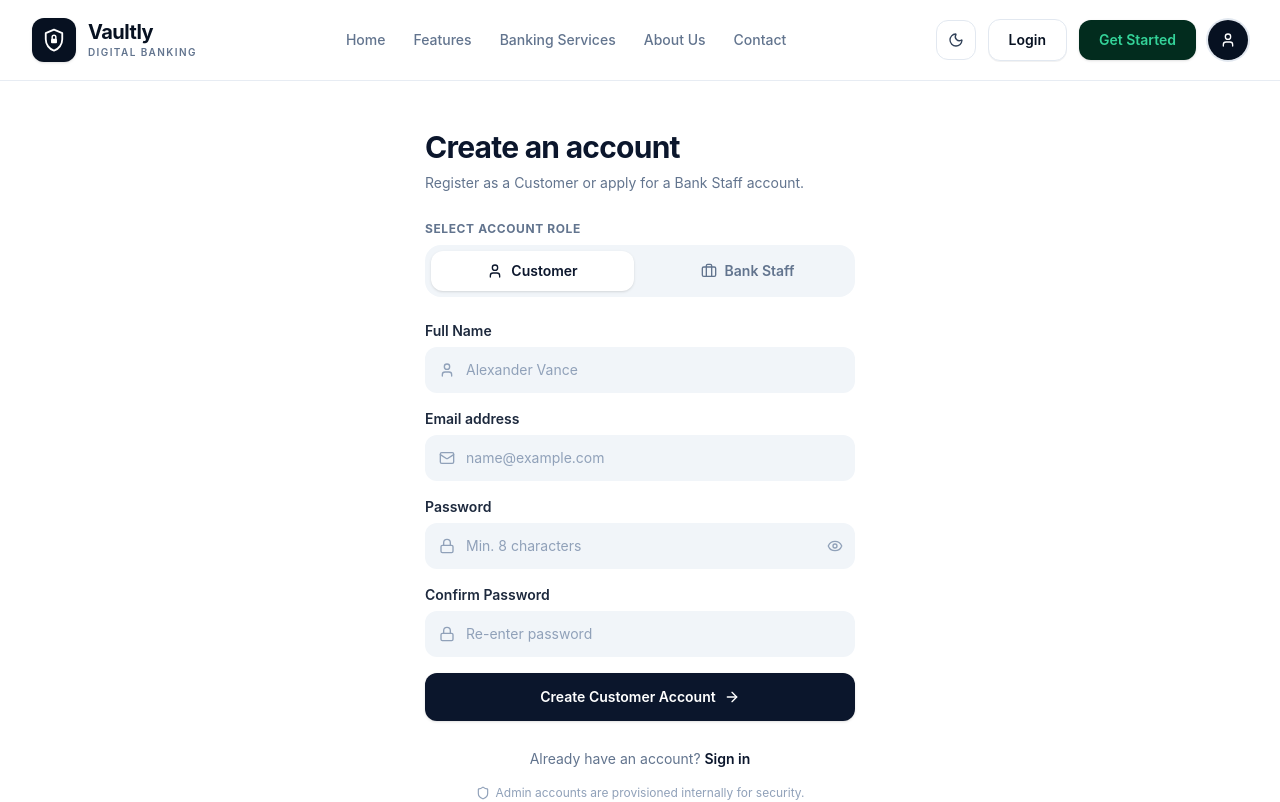
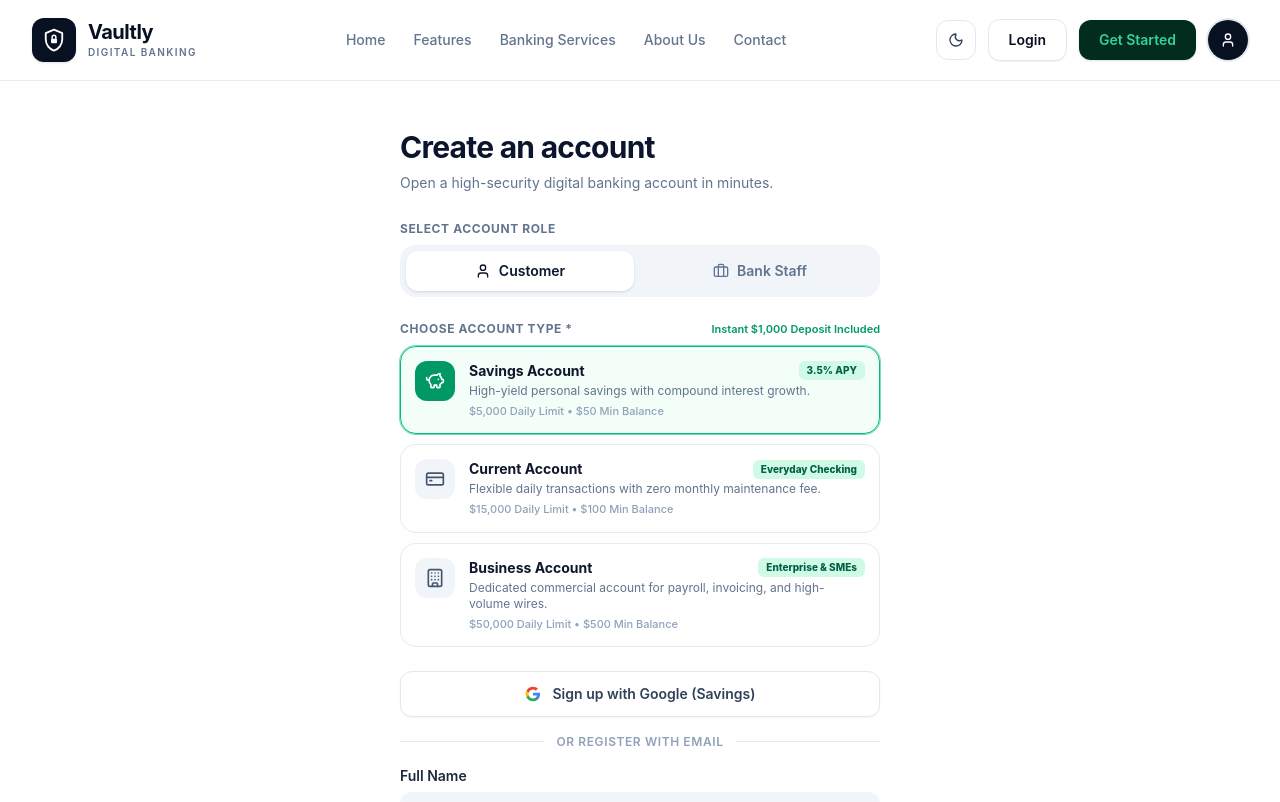
Before and after one commit to rifadhossainrabbi/digital-banking-system-client-side, a Next.js app: page /register in a window 1280 px wide. Shown: the top 802 px of the page. Built offline with nearby package versions, Linux system fonts and the light colour scheme; no server answers.

Commit message:
feat(auth): add account type selection on registration and Google OAuth support

```diff
--- a/src/app/api/auth/register/route.ts
+++ b/src/app/api/auth/register/route.ts
@@ -5,10 +5,12 @@ import { getDatabase } from '@/lib/db';
 export async function POST(req: Request) {
   try {
     const body = await req.json();
-    const { role, fullName, name, email, password } = body;
+    const { role, fullName, name, email, password, accountType = 'Savings Account' } = body;
 
     const userName = (fullName || name || '').trim();
     const trimmedEmail = (email || '').trim().toLowerCase();
+    const validAccountTypes = ['Savings Account', 'Current Account', 'Business Account'];
+    const chosenAccountType = validAccountTypes.includes(accountType) ? accountType : 'Savings Account';
 
     // 1. Basic validation (Only Name, Email, Password, Role)
     if (!userName || !trimmedEmail || !password) {
@@ -56,6 +58,7 @@ export async function POST(req: Request) {
         image: null,
         password: hashedPassword,
         role: 'Customer',
+        accountType: chosenAccountType,
         status: 'Active',
         createdAt: now,
         updatedAt: now,
@@ -65,18 +68,23 @@ export async function POST(req: Request) {
       const accountNumber =
         '10' + Math.floor(10000000 + Math.random() * 90000000);
 
-      // Create initial Savings Account with $1,000 welcome opening deposit
+      const limits =
+        chosenAccountType === 'Business Account'
+          ? { dailyLimit: 50000, maxSingleTransaction: 20000, minBalance: 500 }
+          : chosenAccountType === 'Current Account'
+          ? { dailyLimit: 15000, maxSingleTransaction: 5000, minBalance: 100 }
+          : { dailyLimit: 5000, maxSingleTransaction: 2000, minBalance: 50 };
+
+      // Create initial Account with $1,000 welcome opening deposit
       await db.collection('bank_accounts').insertOne({
         userId: userResult.insertedId.toString(),
         userEmail: trimmedEmail,
         userName,
         accountNumber,
-        accountType: 'Savings Account',
+        accountType: chosenAccountType,
         balance: 1000.0,
         status: 'Active',
-        dailyLimit: 5000,
-        maxSingleTransaction: 2000,
-        minBalance: 50,
+        ...limits,
         createdAt: now,
         updatedAt: now,
       });
--- a/src/app/register/page.tsx
+++ b/src/app/register/page.tsx
@@ -2,6 +2,7 @@
 
 import React, { useState } from 'react';
 import Link from 'next/link';
+import { signIn } from 'next-auth/react';
 import {
   User,
   Mail,
@@ -14,12 +15,52 @@ import {
   Clock,
   CheckCircle2,
   AlertCircle,
+  CreditCard,
+  Building,
+  PiggyBank,
+  Loader2,
 } from 'lucide-react';
 
 type RegistrationRole = 'Customer' | 'Bank Staff';
+type AccountType = 'Savings Account' | 'Current Account' | 'Business Account';
+
+const ACCOUNT_TYPES: {
+  id: AccountType;
+  title: string;
+  badge: string;
+  desc: string;
+  limits: string;
+  icon: React.ElementType;
+}[] = [
+  {
+    id: 'Savings Account',
+    title: 'Savings Account',
+    badge: '3.5% APY',
+    desc: 'High-yield personal savings with compound interest growth.',
+    limits: '$5,000 Daily Limit • $50 Min Balance',
+    icon: PiggyBank,
+  },
+  {
+    id: 'Current Account',
+    title: 'Current Account',
+    badge: 'Everyday Checking',
+    desc: 'Flexible daily transactions with zero monthly maintenance fee.',
+    limits: '$15,000 Daily Limit • $100 Min Balance',
+    icon: CreditCard,
+  },
+  {
+    id: 'Business Account',
+    title: 'Business Account',
+    badge: 'Enterprise & SMEs',
+    desc: 'Dedicated commercial account for payroll, invoicing, and high-volume wires.',
+    limits: '$50,000 Daily Limit • $500 Min Balance',
+    icon: Building,
+  },
+];
 
 const RegisterPage = () => {
   const [role, setRole] = useState<RegistrationRole>('Customer');
+  const [accountType, setAccountType] = useState<AccountType>('Savings Account');
   const [fullName, setFullName] = useState('');
   const [email, setEmail] = useState('');
   const [password, setPassword] = useState('');
@@ -27,10 +68,12 @@ const RegisterPage = () => {
 
   const [showPassword, setShowPassword] = useState(false);
   const [isLoading, setIsLoading] = useState(false);
+  const [isGoogleLoading, setIsGoogleLoading] = useState(false);
   const [error, setError] = useState<string | null>(null);
   const [submittedState, setSubmittedState] = useState<{
     role: RegistrationRole;
     email: string;
+    accountType?: AccountType;
   } | null>(null);
 
   const handleSubmit = async (e: React.FormEvent) => {
@@ -59,6 +102,7 @@ const RegisterPage = () => {
         headers: { 'Content-Type': 'application/json' },
         body: JSON.stringify({
           role,
+          accountType: role === 'Customer' ? accountType : undefined,
           fullName: fullName.trim(),
           email: email.trim().toLowerCase(),
           password,
@@ -72,7 +116,11 @@ const RegisterPage = () => {
         return;
       }
 
-      setSubmittedState({ role, email: email.trim().toLowerCase() });
+      setSubmittedState({
+        role,
+        email: email.trim().toLowerCase(),
+        accountType: role === 'Customer' ? accountType : undefined,
+      });
     } catch {
       setError('Registration failed. Please try again.');
     } finally {
@@ -80,13 +128,29 @@ const RegisterPage = () => {
     }
   };
 
-  // সফলভাবে সাবমিট করার পর কনফার্মেশন ভিউ
+  const handleGoogleSignUp = async () => {
+    setError(null);
+    setIsGoogleLoading(true);
+    try {
+      // Store chosen account type in cookie so Google signIn callback applies it
+      document.cookie = `vaultly_account_type=${encodeURIComponent(
+        accountType
+      )}; path=/; max-age=3600; SameSite=Lax`;
+
+      await signIn('google', { callbackUrl: '/dashboard/customer' });
+    } catch {
+      setError('Google Sign Up failed. Please try again.');
+      setIsGoogleLoading(false);
+    }
+  };
+
+  // Submission Confirmation View
   if (submittedState) {
     const isStaff = submittedState.role === 'Bank Staff';
 
     return (
       <section className="flex min-h-[calc(100vh-5rem)] items-center justify-center bg-white px-4 py-12 transition-colors duration-200 dark:bg-slate-950">
-        <div className="w-full max-w-[440px] rounded-3xl border border-slate-200/80 bg-white p-8 text-center shadow-lg dark:border-slate-800 dark:bg-slate-900">
+        <div className="w-full max-w-[460px] rounded-3xl border border-slate-200/80 bg-white p-8 text-center shadow-lg dark:border-slate-800 dark:bg-slate-900">
           <div
             className={`mx-auto flex h-14 w-14 items-center justify-center rounded-2xl ${
               isStaff
@@ -118,11 +182,11 @@ const RegisterPage = () => {
             ) : (
               <>
                 Welcome to Vaultly! Your{' '}
-                <span className="font-semibold text-slate-800 dark:text-slate-200">
-                  Savings Account
+                <span className="font-semibold text-emerald-600 dark:text-emerald-400">
+                  {submittedState.accountType || 'Savings Account'}
                 </span>{' '}
-                is ready. You can now sign in to access your digital banking
-                dashboard.
+                has been provisioned with a $1,000 welcome opening deposit. Sign in
+                to access your customer dashboard.
               </>
             )}
           </p>
@@ -137,7 +201,7 @@ const RegisterPage = () => {
           <div className="mt-7 flex flex-col gap-3">
             <Link
               href="/login"
-              className="flex w-full items-center justify-center gap-2 rounded-xl bg-[#0b162c] py-3 text-sm font-semibold text-white transition hover:bg-[#132240] dark:bg-emerald-500 dark:text-slate-950 dark:hover:bg-emerald-400"
+              className="flex w-full cursor-pointer items-center justify-center gap-2 rounded-xl bg-[#0b162c] py-3 text-sm font-semibold text-white shadow-sm transition-all duration-200 hover:scale-[1.02] hover:bg-[#132240] hover:shadow-md active:scale-[0.98] dark:bg-emerald-500 dark:text-slate-950 dark:hover:bg-emerald-400"
             >
               <span>Go to Sign In</span>
               <ArrowRight className="h-4 w-4" />
@@ -158,18 +222,18 @@ const RegisterPage = () => {
 
   return (
     <section className="flex min-h-[calc(100vh-5rem)] items-center justify-center bg-white px-4 py-12 transition-colors duration-200 dark:bg-slate-950">
-      <div className="w-full max-w-[430px]">
+      <div className="w-full max-w-[480px]">
         {/* Header */}
         <div className="mb-7">
           <h1 className="text-3xl font-bold tracking-tight text-[#0b162c] dark:text-white">
             Create an account
           </h1>
           <p className="mt-2 text-sm text-slate-500 dark:text-slate-400">
-            Register as a Customer or apply for a Bank Staff account.
+            Open a high-security digital banking account in minutes.
           </p>
         </div>
 
-        {/* Role Selector (Only Customer & Bank Staff allowed) */}
+        {/* Role Selector (Customer vs Bank Staff) */}
         <div className="mb-6">
           <label className="mb-2 block text-xs font-bold uppercase tracking-wider text-slate-500 dark:text-slate-400">
             Select Account Role
@@ -181,7 +245,7 @@ const RegisterPage = () => {
                 setRole('Customer');
                 setError(null);
               }}
-              className={`flex items-center justify-center gap-2 rounded-xl py-2.5 text-sm font-semibold transition-all ${
+              className={`flex cursor-pointer items-center justify-center gap-2 rounded-xl py-2.5 text-sm font-semibold transition-all duration-200 hover:scale-[1.01] active:scale-[0.99] ${
                 role === 'Customer'
                   ? 'bg-white text-[#0b162c] shadow-sm dark:bg-slate-800 dark:text-white'
                   : 'text-slate-500 hover:text-slate-800 dark:text-slate-400 dark:hover:text-slate-200'
@@ -197,7 +261,7 @@ const RegisterPage = () => {
                 setRole('Bank Staff');
                 setError(null);
               }}
-              className={`flex items-center justify-center gap-2 rounded-xl py-2.5 text-sm font-semibold transition-all ${
+              className={`flex cursor-pointer items-center justify-center gap-2 rounded-xl py-2.5 text-sm font-semibold transition-all duration-200 hover:scale-[1.01] active:scale-[0.99] ${
                 role === 'Bank Staff'
                   ? 'bg-white text-[#0b162c] shadow-sm dark:bg-slate-800 dark:text-white'
                   : 'text-slate-500 hover:text-slate-800 dark:text-slate-400 dark:hover:text-slate-200'
@@ -209,7 +273,65 @@ const RegisterPage = () => {
           </div>
         </div>
 
-        {/* Admin Approval Notice for Bank Staff */}
+        {/* Account Type Selection (Only for Customer) */}
+        {role === 'Customer' && (
+          <div className="mb-6">
+            <div className="mb-2 flex items-center justify-between">
+              <label className="block text-xs font-bold uppercase tracking-wider text-slate-500 dark:text-slate-400">
+                Choose Account Type *
+              </label>
+              <span className="text-[11px] font-semibold text-emerald-600 dark:text-emerald-400">
+                Instant $1,000 Deposit Included
+              </span>
+            </div>
+            <div className="space-y-2.5">
+              {ACCOUNT_TYPES.map((t) => {
+                const isSelected = accountType === t.id;
+                const Icon = t.icon;
+                return (
+                  <button
+                    key={t.id}
+                    type="button"
+                    onClick={() => setAccountType(t.id)}
+                    className={`flex w-full cursor-pointer items-start gap-3.5 rounded-2xl border p-3.5 text-left transition-all duration-200 hover:scale-[1.01] active:scale-[0.99] ${
+                      isSelected
+                        ? 'border-emerald-500 bg-emerald-50/60 shadow-xs ring-1 ring-emerald-500/50 dark:border-emerald-500 dark:bg-emerald-950/30'
+                        : 'border-slate-200/80 bg-white hover:border-slate-300 dark:border-slate-800 dark:bg-slate-900/60 dark:hover:border-slate-700'
+                    }`}
+                  >
+                    <div
+                      className={`rounded-xl p-2.5 transition-colors ${
+                        isSelected
+                          ? 'bg-emerald-600 text-white'
+                          : 'bg-slate-100 text-slate-600 dark:bg-slate-800 dark:text-slate-300'
+                      }`}
+                    >
+                      <Icon className="h-5 w-5" />
+                    </div>
+                    <div className="flex-1">
+                      <div className="flex items-center justify-between">
+                        <span className="text-sm font-bold text-slate-900 dark:text-white">
+                          {t.title}
+                        </span>
+                        <span className="rounded-md bg-emerald-100 px-2 py-0.5 text-[10px] font-extrabold text-emerald-800 dark:bg-emerald-950 dark:text-emerald-300">
+                          {t.badge}
+                        </span>
+                      </div>
+                      <p className="mt-0.5 text-xs text-slate-500 dark:text-slate-400">
+                        {t.desc}
+                      </p>
+                      <div className="mt-1 text-[11px] font-medium text-slate-400">
+                        {t.limits}
+                      </div>
+                    </div>
+                  </button>
+                );
+              })}
+            </div>
+          </div>
+        )}
+
+        {/* Bank Staff Notice */}
         {role === 'Bank Staff' && (
           <div className="mb-5 flex items-start gap-2.5 rounded-xl border border-amber-200 bg-amber-50/90 px-4 py-3 text-xs leading-relaxed text-amber-800 dark:border-amber-900/60 dark:bg-amber-950/40 dark:text-amber-300">
             <AlertCircle className="mt-0.5 h-4 w-4 shrink-0" />
@@ -221,6 +343,53 @@ const RegisterPage = () => {
           </div>
         )}
 
+        {/* Google Quick Sign-Up (with chosen account type) */}
+        {role === 'Customer' && (
+          <div className="mb-6">
+            <button
+              type="button"
+              disabled={isGoogleLoading}
+              onClick={handleGoogleSignUp}
+              className="flex w-full cursor-pointer items-center justify-center gap-3 rounded-xl border border-slate-200 bg-white py-3 text-sm font-semibold text-slate-700 shadow-xs transition-all duration-200 hover:scale-[1.02] hover:bg-slate-50 hover:shadow-md active:scale-[0.98] disabled:cursor-not-allowed disabled:opacity-60 dark:border-slate-800 dark:bg-slate-900 dark:text-slate-200 dark:hover:bg-slate-800"
+            >
+              {isGoogleLoading ? (
+                <Loader2 className="h-4 w-4 animate-spin text-slate-600 dark:text-slate-300" />
+              ) : (
+                <svg className="h-4 w-4" viewBox="0 0 24 24">
+                  <path
+                    fill="#4285F4"
+                    d="M22.56 12.25c0-.78-.07-1.53-.2-2.25H12v4.26h5.92c-.26 1.37-1.04 2.53-2.21 3.31v2.77h3.57c2.08-1.92 3.28-4.74 3.28-8.09z"
+                  />
+                  <path
+                    fill="#34A853"
+                    d="M12 23c2.97 0 5.46-.98 7.28-2.66l-3.57-2.77c-.98.66-2.23 1.06-3.71 1.06-2.86 0-5.29-1.93-6.16-4.53H2.18v2.84C3.99 20.53 7.7 23 12 23z"
+                  />
+                  <path
+                    fill="#FBBC05"
+                    d="M5.84 14.09c-.22-.66-.35-1.36-.35-2.09s.13-1.43.35-2.09V7.06H2.18C1.43 8.55 1 10.22 1 12s.43 3.45 1.18 4.94l2.85-2.22.81-.63z"
+                  />
+                  <path
+                    fill="#EA4335"
+                    d="M12 5.38c1.62 0 3.06.56 4.21 1.64l3.15-3.15C17.45 2.09 14.97 1 12 1 7.7 1 3.99 3.47 2.18 7.06l3.66 2.84c.87-2.6 3.3-4.52 6.16-4.52z"
+                  />
+                </svg>
+              )}
+              <span>
+                {isGoogleLoading
+                  ? 'Connecting to Google...'
+                  : `Sign up with Google (${accountType.split(' ')[0]})`}
+              </span>
+            </button>
+
+            <div className="relative my-6 flex items-center justify-center">
+              <div className="w-full border-t border-slate-200 dark:border-slate-800" />
+              <span className="absolute bg-white px-3 text-xs font-semibold uppercase tracking-wider text-slate-400 dark:bg-slate-950">
+                Or register with email
+              </span>
+            </div>
+          </div>
+        )}
+
         {/* Error Banner */}
         {error && (
           <div className="mb-5 rounded-xl border border-rose-200 bg-rose-50 px-4 py-3 text-xs font-medium text-rose-600 dark:border-rose-900/60 dark:bg-rose-950/40 dark:text-rose-400">
@@ -228,7 +397,7 @@ const RegisterPage = () => {
           </div>
         )}
 
-        {/* Registration Form (Only Name, Email, Password) */}
+        {/* Registration Form */}
         <form onSubmit={handleSubmit} className="space-y-4">
           {/* Full Name */}
           <div>
@@ -244,9 +413,9 @@ const RegisterPage = () => {
                 id="fullName"
                 type="text"
                 value={fullName}
-                onChange={e => setFullName(e.target.value)}
+                onChange={(e) => setFullName(e.target.value)}
                 placeholder="Alexander Vance"
-                className="w-full rounded-xl border border-transparent bg-[#f1f5f9] py-3 pl-10 pr-4 text-sm text-slate-900 placeholder:text-slate-400 focus:border-slate-300 focus:bg-white focus:outline-none focus:ring-2 focus:ring-slate-200 dark:bg-slate-900 dark:text-white dark:placeholder:text-slate-500 dark:focus:border-slate-700 dark:focus:ring-slate-800"
+                className="w-full rounded-xl border border-transparent bg-[#f1f5f9] py-3 pl-10 pr-4 text-sm text-slate-900 placeholder:text-slate-400 focus:border-slate-300 focus:bg-white focus:outline-hidden focus:ring-2 focus:ring-slate-200 dark:bg-slate-900 dark:text-white dark:placeholder:text-slate-500 dark:focus:border-slate-700 dark:focus:ring-slate-800"
               />
             </div>
           </div>
@@ -265,9 +434,9 @@ const RegisterPage = () => {
                 id="reg-email"
                 type="email"
                 value={email}
-                onChange={e => setEmail(e.target.value)}
+                onChange={(e) => setEmail(e.target.value)}
                 placeholder="name@example.com"
-                className="w-full rounded-xl border border-transparent bg-[#f1f5f9] py-3 pl-10 pr-4 text-sm text-slate-900 placeholder:text-slate-400 focus:border-slate-300 focus:bg-white focus:outline-none focus:ring-2 focus:ring-slate-200 dark:bg-slate-900 dark:text-white dark:placeholder:text-slate-500 dark:focus:border-slate-700 dark:focus:ring-slate-800"
+                className="w-full rounded-xl border border-transparent bg-[#f1f5f9] py-3 pl-10 pr-4 text-sm text-slate-900 placeholder:text-slate-400 focus:border-slate-300 focus:bg-white focus:outline-hidden focus:ring-2 focus:ring-slate-200 dark:bg-slate-900 dark:text-white dark:placeholder:text-slate-500 dark:focus:border-slate-700 dark:focus:ring-slate-800"
               />
             </div>
           </div>
@@ -286,13 +455,13 @@ const RegisterPage = () => {
                 id="reg-password"
                 type={showPassword ? 'text' : 'password'}
                 value={password}
-                onChange={e => setPassword(e.target.value)}
+                onChange={(e) => setPassword(e.target.value)}
                 placeholder="Min. 8 characters"
-                className="w-full rounded-xl border border-transparent bg-[#f1f5f9] py-3 pl-10 pr-10 text-sm text-slate-900 placeholder:text-slate-400 focus:border-slate-300 focus:bg-white focus:outline-none focus:ring-2 focus:ring-slate-200 dark:bg-slate-900 dark:text-white dark:placeholder:text-slate-500 dark:focus:border-slate-700 dark:focus:ring-slate-800"
+                className="w-full rounded-xl border border-transparent bg-[#f1f5f9] py-3 pl-10 pr-10 text-sm text-slate-900 placeholder:text-slate-400 focus:border-slate-300 focus:bg-white focus:outline-hidden focus:ring-2 focus:ring-slate-200 dark:bg-slate-900 dark:text-white dark:placeholder:text-slate-500 dark:focus:border-slate-700 dark:focus:ring-slate-800"
               />
               <button
                 type="button"
-                onClick={() => setShowPassword(prev => !prev)}
+                onClick={() => setShowPassword((prev) => !prev)}
                 aria-label={showPassword ? 'Hide password' : 'Show password'}
                 className="absolute right-3 text-slate-400 hover:text-slate-600 dark:hover:text-slate-300"
               >
@@ -319,9 +488,9 @@ const RegisterPage = () => {
                 id="confirm-password"
                 type={showPassword ? 'text' : 'password'}
                 value={confirmPassword}
-                onChange={e => setConfirmPassword(e.target.value)}
+                onChange={(e) => setConfirmPassword(e.target.value)}
                 placeholder="Re-enter password"
-                className="w-full rounded-xl border border-transparent bg-[#f1f5f9] py-3 pl-10 pr-4 text-sm text-slate-900 placeholder:text-slate-400 focus:border-slate-300 focus:bg-white focus:outline-none focus:ring-2 focus:ring-slate-200 dark:bg-slate-900 dark:text-white dark:placeholder:text-slate-500 dark:focus:border-slate-700 dark:focus:ring-slate-800"
+                className="w-full rounded-xl border border-transparent bg-[#f1f5f9] py-3 pl-10 pr-4 text-sm text-slate-900 placeholder:text-slate-400 focus:border-slate-300 focus:bg-white focus:outline-hidden focus:ring-2 focus:ring-slate-200 dark:bg-slate-900 dark:text-white dark:placeholder:text-slate-500 dark:focus:border-slate-700 dark:focus:ring-slate-800"
               />
             </div>
           </div>
@@ -330,14 +499,14 @@ const RegisterPage = () => {
           <button
             type="submit"
             disabled={isLoading}
-            className="mt-2 flex w-full items-center justify-center gap-2 rounded-xl bg-[#0b162c] py-3.5 text-sm font-semibold text-white shadow-sm transition hover:bg-[#132240] disabled:cursor-not-allowed disabled:opacity-60 dark:bg-emerald-500 dark:text-slate-950 dark:hover:bg-emerald-400"
+            className="mt-2 flex w-full cursor-pointer items-center justify-center gap-2 rounded-xl bg-[#0b162c] py-3.5 text-sm font-semibold text-white shadow-sm transition-all duration-200 hover:scale-[1.02] hover:bg-[#132240] hover:shadow-md active:scale-[0.98] disabled:cursor-not-allowed disabled:opacity-60 dark:bg-emerald-500 dark:text-slate-950 dark:hover:bg-emerald-400"
           >
             <span>
               {isLoading
                 ? 'Processing...'
                 : role === 'Bank Staff'
-                  ? 'Submit Staff Application'
-                  : 'Create Customer Account'}
+                ? 'Submit Staff Application'
+                : `Open ${accountType}`}
             </span>
             <ArrowRight className="h-4 w-4" />
           </button>
```
Also changed, not shown: src/auth.ts (+28 -8 lines).
